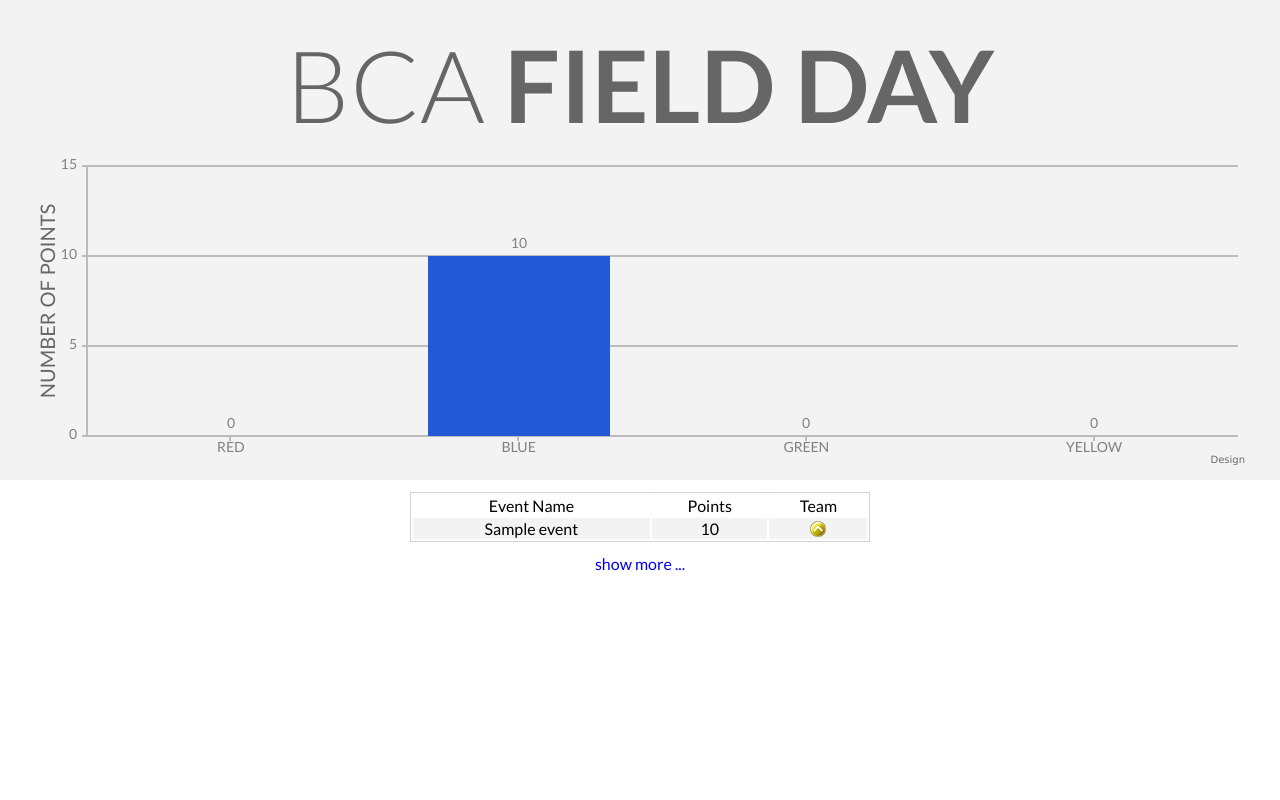
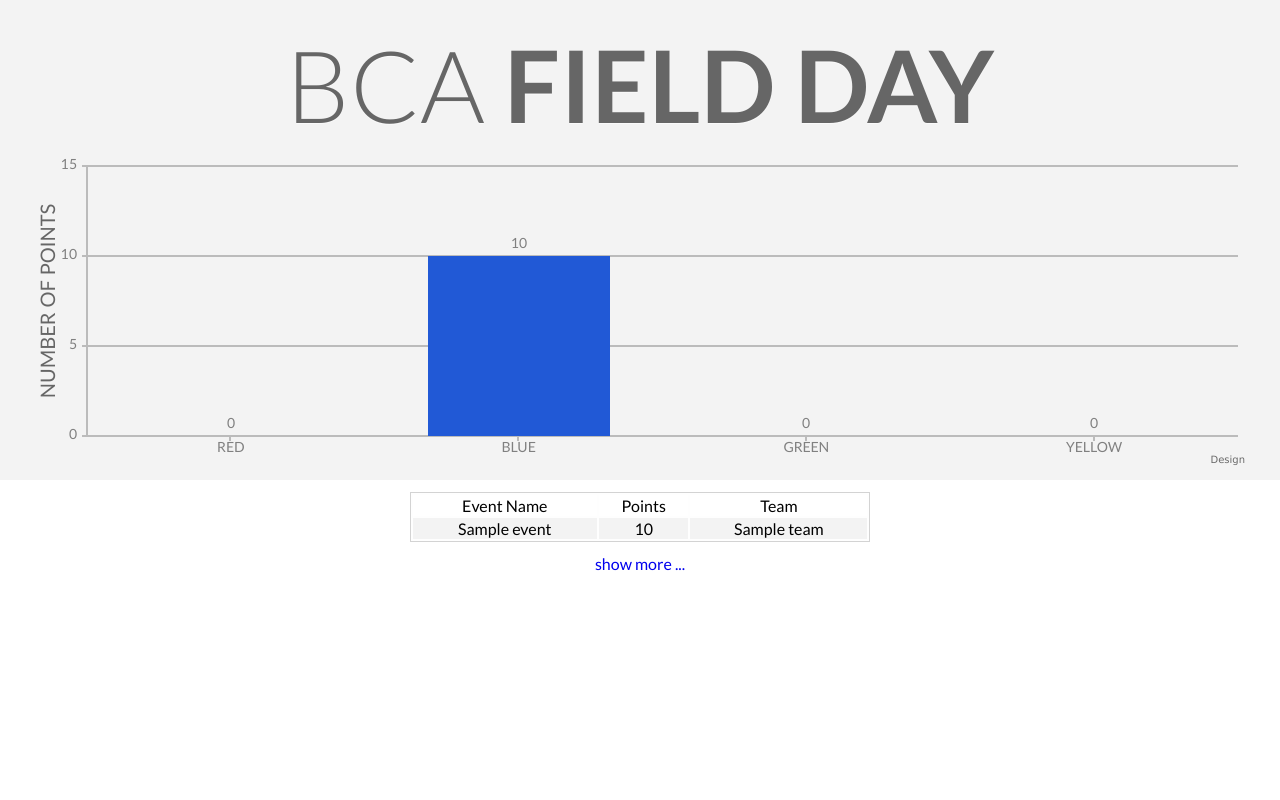
Before and after one commit to kenrhe/bcafieldday, a Flask app: page / in a window 1280 px wide. Run offline with Flask 2, Linux system fonts and the light colour scheme; a database or web service that is not in the repository returns one stand-in record (values such as "Sample title"); some libraries are stand-ins or nearby versions.

Commit message:
Signed By Kenneth Rhee

```diff
--- a/templates/index.html
+++ b/templates/index.html
@@ -126,18 +126,7 @@
               <td> {{ event['event'] }} </td>
               <td> {{ event['points'] }} </td>
               <td>
-                {% if event['team'] == 'Blue' %}
-                <font color="#D62408">{{ event['team'] }} </font>
-                {% elif event['team'] == 'Green' %}
-                <img src="/static/green.png" alt="Green Team">
-
-                {% elif event['team'] == 'Red' %}
-                <img src="/static/red.png" alt="Red Team">
-
-                {% else %}
-                <img src="/static/yellow.png" alt="Yellow Team">
-
-                {% endif %}
+                  {{ event['team'] }}
 
               </td>
             </tr>
```
